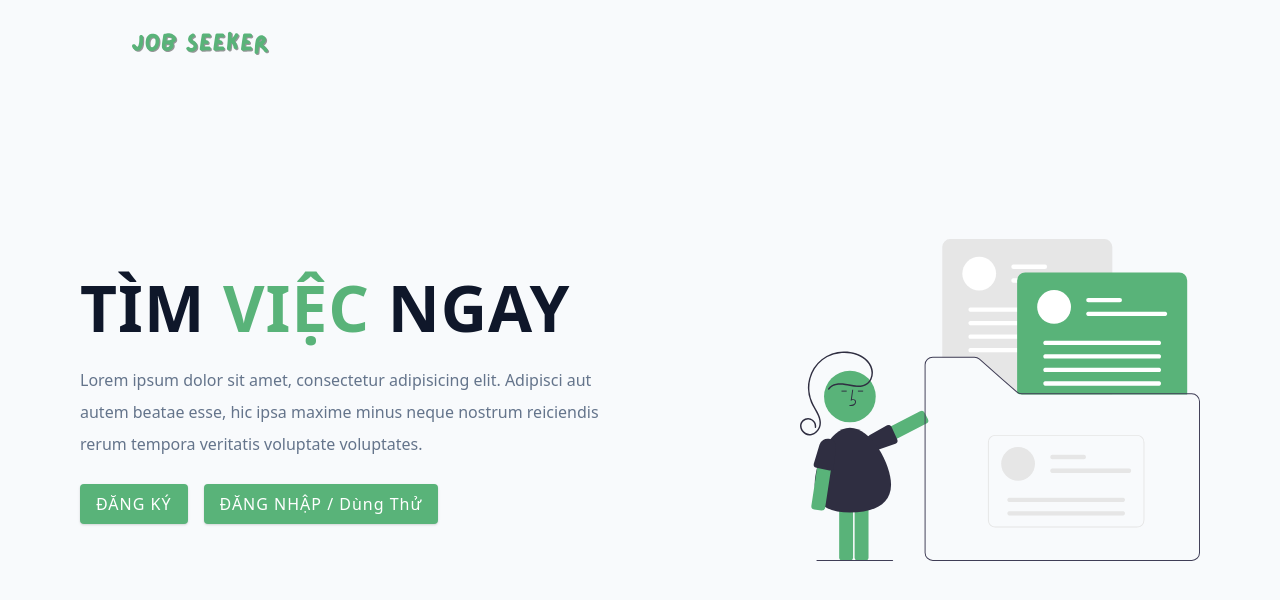
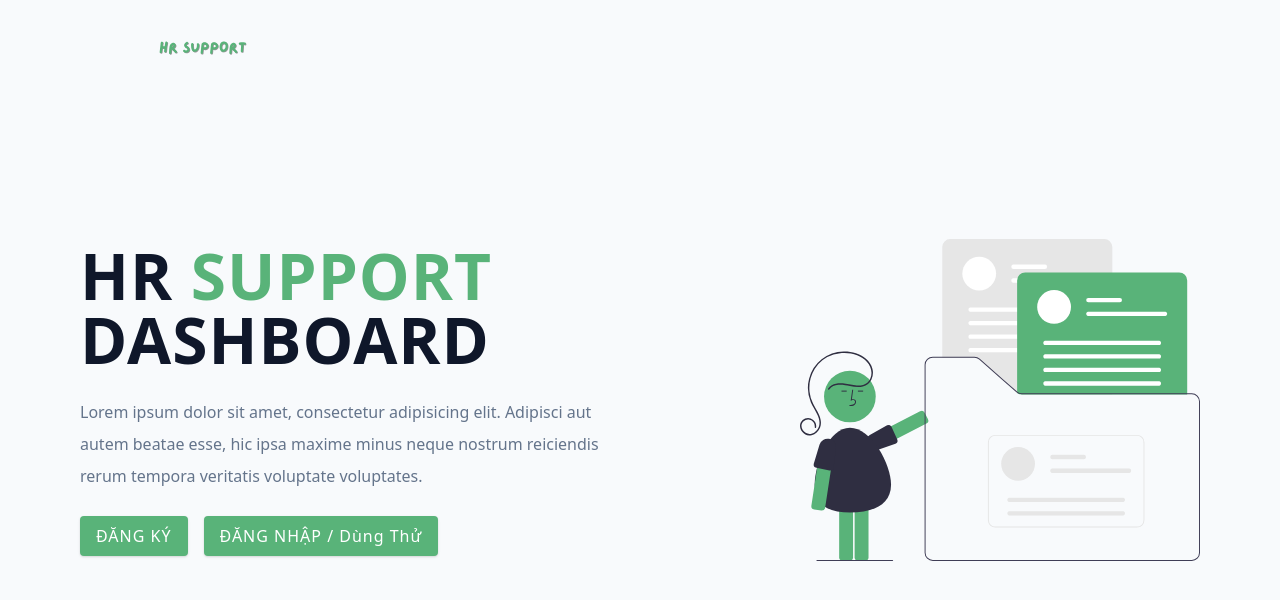
Before and after one commit to renzisheree/hr-support, a React (Vite) app in the folder client/: page / in a window 1280 px wide. Shown: the top 600 px of the page. Built offline with nearby package versions, Linux system fonts and the light colour scheme.

Commit message:
update logo

```diff
--- a/client/src/pages/HomeLayout.jsx
+++ b/client/src/pages/HomeLayout.jsx
@@ -1,13 +1,11 @@
-import React from 'react'
-import { Outlet } from 'react-router-dom'
+import { Outlet } from "react-router-dom";
 
 const HomeLayout = () => {
-	return (
-		<div>
-			<Outlet/>
+  return (
+    <div>
+      <Outlet />
+    </div>
+  );
+};
 
-		</div>
-	)
-}
-
-export default HomeLayout
+export default HomeLayout;
--- a/client/src/pages/Landing.jsx
+++ b/client/src/pages/Landing.jsx
@@ -12,7 +12,7 @@ const Landing = () => {
       <div className="container page">
         <div className="info">
           <h1>
-            TÌM<span> VIỆC</span> NGAY
+            HR<span> SUPPORT</span> DASHBOARD
           </h1>
           <p>
             Lorem ipsum dolor sit amet, consectetur adipisicing elit. Adipisci
```
Also changed, not shown: client/src/assets/images/logo.svg.
